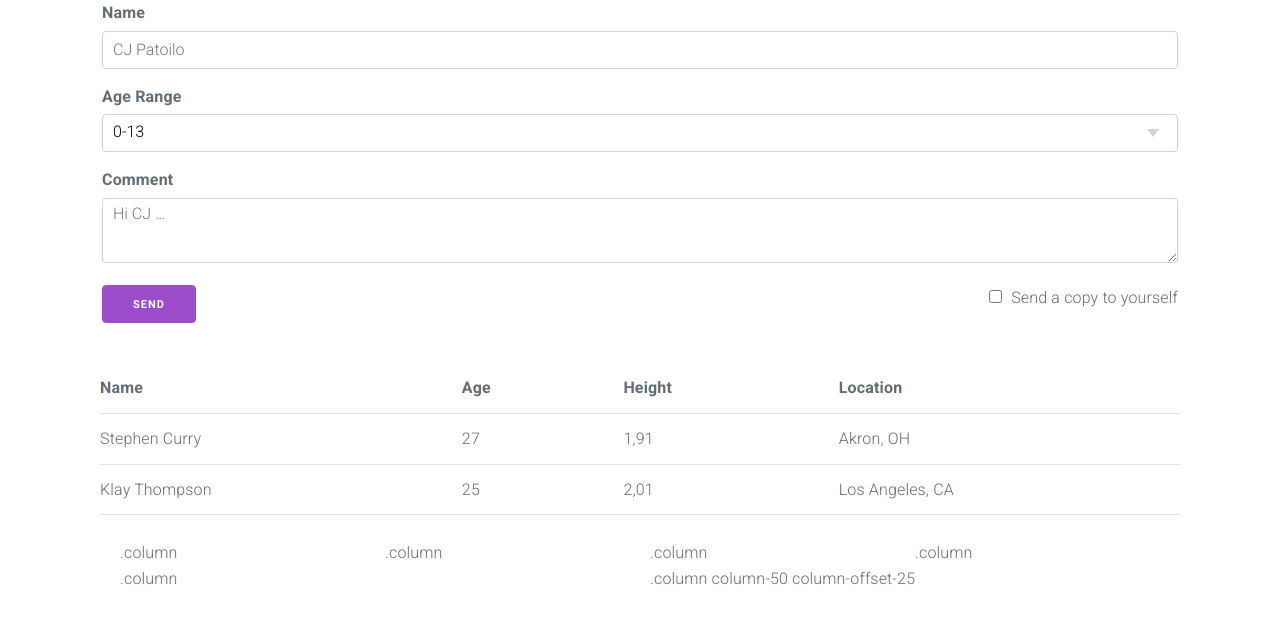
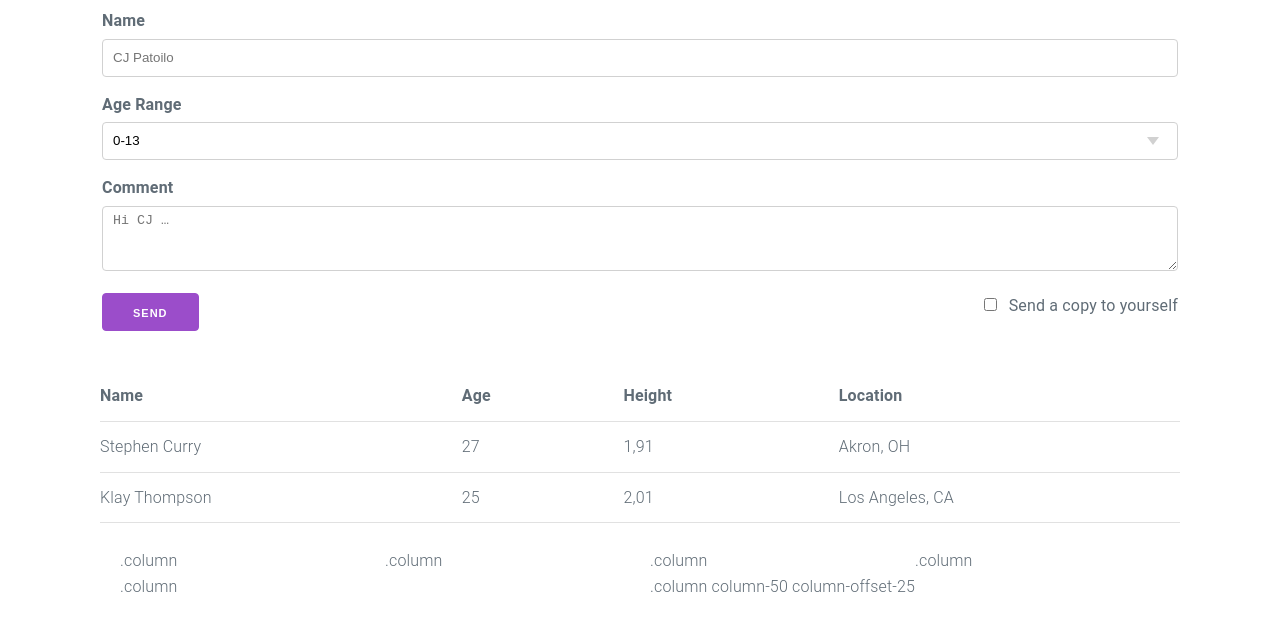
Before and after one commit to fsl-04/milligram, a website: page index.html in a window 1280 px wide. Drawn offline with nearby package versions, Linux system fonts and the light colour scheme.

Commit message:
cdn para deploy correto

```diff
--- a/index.html
+++ b/index.html
@@ -1,16 +1,12 @@
 <!DOCTYPE html>
 <html lang="pt-br">
-
 <head>
     <meta charset="UTF-8">
     <meta name="viewport" content="width=device-width, initial-scale=1.0">
     <title>Document</title>
     <link rel="stylesheet" href="node_modules/milligram/dist/milligram.css">
-    <link rel="stylesheet" href="https://fonts.googleapis.com/css?family=Roboto:300,300italic,700,700italic">
-    <link rel="stylesheet" href="https://cdnjs.cloudflare.com/ajax/libs/normalize/8.0.1/normalize.css">
-    <link rel="stylesheet" href="https://cdnjs.cloudflare.com/ajax/libs/milligram/1.4.1/milligram.css">
+    <link rel="stylesheet" href="https://cdnjs.cloudflare.com/ajax/libs/milligram/1.4.1/milligram.min.css" integrity="sha512-xiunq9hpKsIcz42zt0o2vCo34xV0j6Ny8hgEylN3XBglZDtTZ2nwnqF/Z/TTCc18sGdvCjbFInNd++6q3J0N6g==" crossorigin="anonymous" referrerpolicy="no-referrer" />
 </head>
-
 <body>
     <main>
         <div class="container">
@@ -79,5 +75,4 @@
         </div>
     </main>
 </body>
-
 </html>
```
Lines whose indentation alone changed are shown as unchanged.
